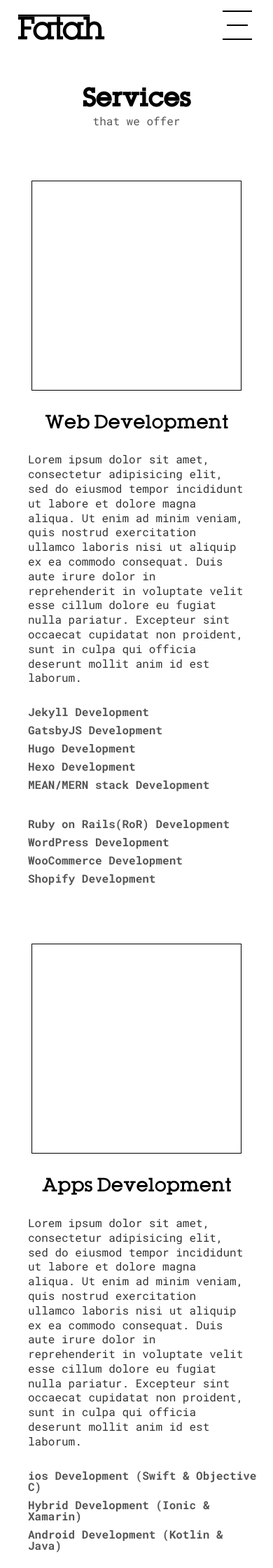
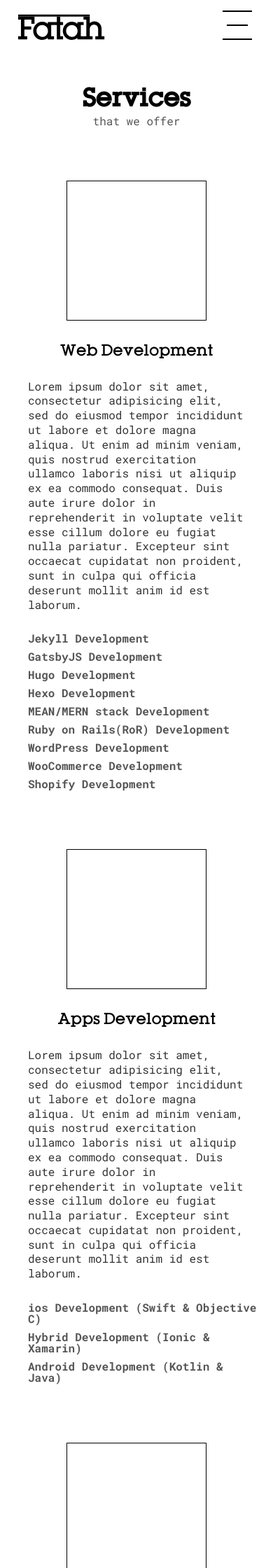
Before and after one commit to fatahco/fatahco.github.io, a Jekyll site: the page built from skill.html, in a window 390 px wide. Shown: the top 2240 px of the page at 70% size. Built offline with Jekyll 4.4.1, drawn with Linux system fonts in a browser that asks for light colours; nearby versions of some CDN libraries.

Commit message:
complete basic service page

```diff
--- a/_sass/scss/services.scss
+++ b/_sass/scss/services.scss
@@ -24,11 +24,23 @@
       margin-left: auto;
       margin-right: auto;
     }
+    @media only screen and (max-width: 767px){
+      .icon{
+        height: 200px;
+        width: 200px;
+      }
+    }
     .title{
       h1{
         font-size: 24px;
         font-weight: 400;
       }
+      @media only screen and (max-width: 767px){
+        h1{
+          font-size: 20px;
+        }
+      }
+
     }
     .info{
       margin-top: 30px;
@@ -45,11 +57,26 @@
       margin-top: 30px;
       font-size: 16px;
       padding-left: 25px;
+
       // padding-right: 25px;
       .items{
         font-weight: 550;
         color: #555;
         margin-bottom: 10px;
+        // .box{
+        //   height: 5px;
+        //   width: 5px;
+        //   background: #000;
+        //   display: inline-block;
+        //   position: relative;
+        //   top: -3px;
+        //   margin-right: 10px;
+        // }
+      }
+    }
+    @media only screen and (max-width: 767px){
+      .list-2{
+        margin-top: 0;
       }
     }
   }
--- a/skill.html
+++ b/skill.html
@@ -41,7 +41,7 @@
                 </ul>
               </div>
               <div class="col-sm-6">
-                <ul class="list">
+                <ul class="list list-2">
                   <li class="items">Ruby on Rails(RoR) Development</li>
                   <li class="items">WordPress Development</li>
                   <li class="items">WooCommerce Development</li>
@@ -98,7 +98,7 @@
                 </ul>
               </div>
               <div class="col-sm-6">
-                <ul class="list">
+                <ul class="list list-2">
                   <li class="items">Creatives For Social Media</li>
                   <li class="items">Prototyping and MVPs</li>
                 </ul>
@@ -132,7 +132,7 @@
                 </ul>
               </div>
               <div class="col-sm-6">
-                <ul class="list">
+                <ul class="list list-2">
                   <li class="items">Social Media Strategy</li>
                   <li class="items">influencer Marketing</li>
                   <li class="items">Email Marketing</li>
```
